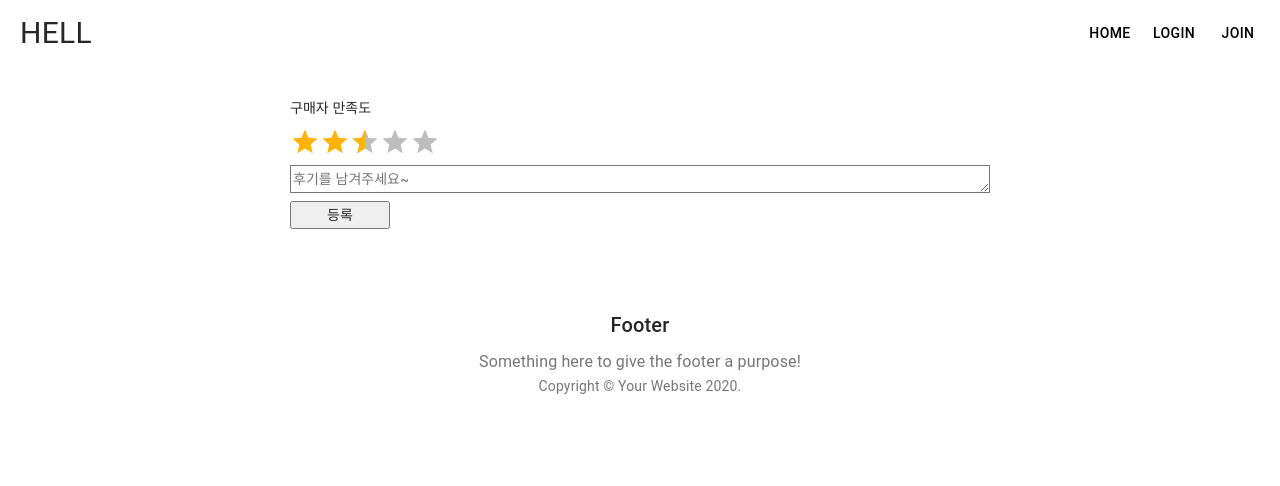
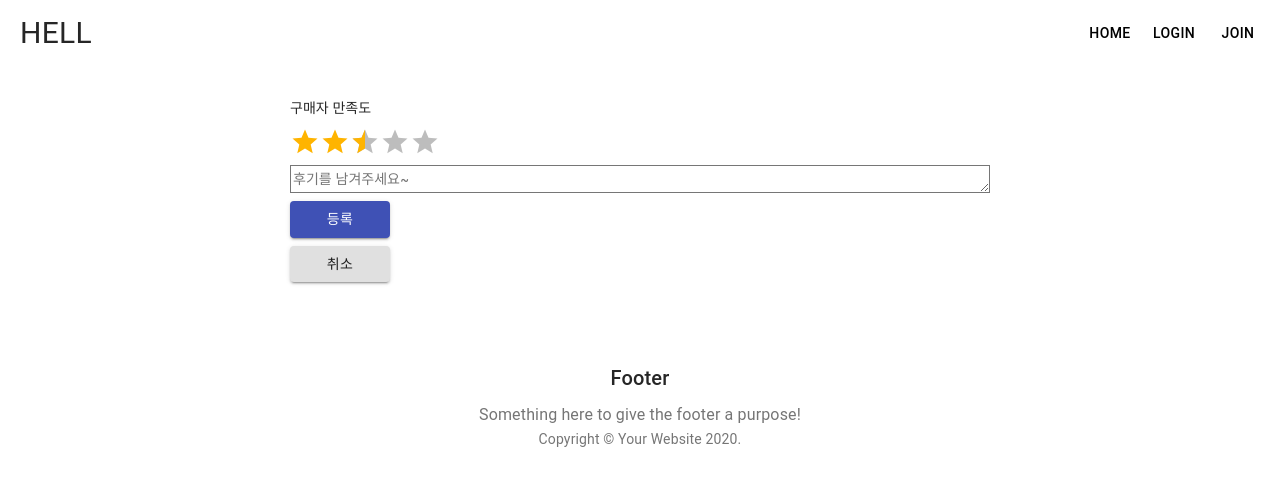
Before and after one commit to bitfrontr46/bitauction, a React (Create React App) app in the folder frontend/: page /review in a window 1280 px wide. Shown: the top 486 px of the page. Built offline with nearby package versions, Linux system fonts and the light colour scheme.

Commit message:
young -리뷰 페이지 구현 중

```diff
--- a/frontend/src/pages/Detail/Sections/UploadInfo.js
+++ b/frontend/src/pages/Detail/Sections/UploadInfo.js
@@ -16,3 +16,7 @@ function UploadInfo(props) {
 }
 
 export default UploadInfo;
+
+
+//prosp.detail.profile
+//
--- a/frontend/src/pages/UploadPage/UploadPage.js
+++ b/frontend/src/pages/UploadPage/UploadPage.js
@@ -51,8 +51,6 @@ function UploadPage(props) {
           }
         })
 
-
-
     };
 
 
--- a/frontend/src/pages/review/Review.js
+++ b/frontend/src/pages/review/Review.js
@@ -5,7 +5,7 @@ import Axios from 'axios';
 import Rating from '@material-ui/lab/Rating';
 import {makeStyles} from '@material-ui/core/styles';
 import TextareaAutosize from '@material-ui/core/TextareaAutosize';
-
+import Button from '@material-ui/core/Button';
 
 const useStyles = makeStyles((theme)=>({ //css
     root : {
@@ -24,8 +24,8 @@ const Review = ({sellerInfo,userInfo}) => { //판매자,구매자(리뷰 작성
 
 //sellerInfo, userInfo를 부모 컴포넌트에서 props로 받아옴.
 
-    const[text, setText] = useState("");
-    const[rating, setRating] = useState("");
+    const[text, setText] = useState({});
+    const[rating, setRating] = useState({});
 
     const classes = useStyles();
 
@@ -42,7 +42,7 @@ const Review = ({sellerInfo,userInfo}) => { //판매자,구매자(리뷰 작성
         e.preventDefault(); //클릭해서 넘어가는 것을 방지함
         Axios.post('http://localhost:4000/api/review', {
             user_id : userInfo.id, //두 번째 파라미터에 등록하고자 하는 정보
-            seller_id : sellerInfo.id,
+            seller_id : sellerInfo.id, //id prop를 읽을 수 없는 타입에러
             name : userInfo.id,
             text: text,
             rating: rating
@@ -85,19 +85,42 @@ const Review = ({sellerInfo,userInfo}) => { //판매자,구매자(리뷰 작성
 
 
     return (
-      <div className={classes.root} style={{maxWidth:"700px", margin:"2rem auto"}}>
+      <div
+        className={classes.root}
+        style={{ maxWidth: "700px", margin: "2rem auto" }}
+      >
         <label>구매자 만족도</label>
-        <Rating name="half-rating" defaultValue={2.5} precision={0.5} size="large"/>
-        <TextareaAutosize placeholder="후기를 남겨주세요~"/>
-        <button type="submit" style={{maxWidth:"100px"}}>등록</button>
+        <Rating
+          name="half-rating"
+          defaultValue={2.5}
+          precision={0.5}
+          size="large"
+        />
+        <TextareaAutosize placeholder="후기를 남겨주세요~" />
+        <Button
+          onClick={submitHandler}
+          type="submit"
+          style={{ maxWidth: "100px" }}
+          variant="contained"
+          color="primary"
+
+        >
+          등록
+        </Button>
+        <Button
+              type="submit"
+              style={{ maxWidth: "100px" }}
+              variant="contained"
+              color="" //디폴트 색상(회색)
+        >
+            취소
+        </Button>
 
         {/* {seller.name} 판매자에게 보냄
             text,
             rating */}
 
-
-
-
+        {/*리뷰 입력 화면 */}
       </div>
     );
 }
@@ -140,7 +163,16 @@ axios.post('url', {
 6.value 값 넣으면 별점 클릭이 안됨!
 
 
+const Person = () =>{
+    const [data, setData] = useState({
+        age:0,
+        name: '',
 
+    })
+}
+
+7. 취소를 누르면 원래 화면으로 넘어갈 수 있게함
+-router,history push 이용
 
 
 
```
